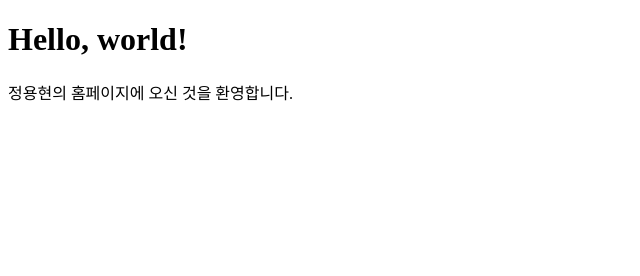
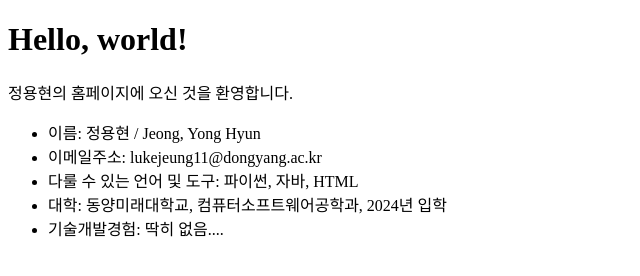
Before and after one commit to lukejeung/lukejeung.github.io, a plain HTML site: page index.html in a window 1280 px wide. Shown: the whole page, without its empty margins (0-640 px from the left). Drawn offline with Linux system fonts and the light colour scheme.

Commit message:
edited homepage

```diff
--- a/index.html
+++ b/index.html
@@ -6,5 +6,12 @@
     <body>
         <h1>Hello, world!</h1>
         <p>정용현의 홈페이지에 오신 것을 환영합니다.</p>
+        <ul>
+            <li>이름: 정용현 / Jeong, Yong Hyun</li>
+            <li>이메일주소: lukejeung11@dongyang.ac.kr</li>
+            <li>다룰 수 있는 언어 및 도구: 파이썬, 자바, HTML</li>
+            <li>대학: 동양미래대학교, 컴퓨터소프트웨어공학과, 2024년 입학</li>
+            <li>기술개발경험: 딱히 없음....</li>
+        </ul>
     </body>
 </html>
```
